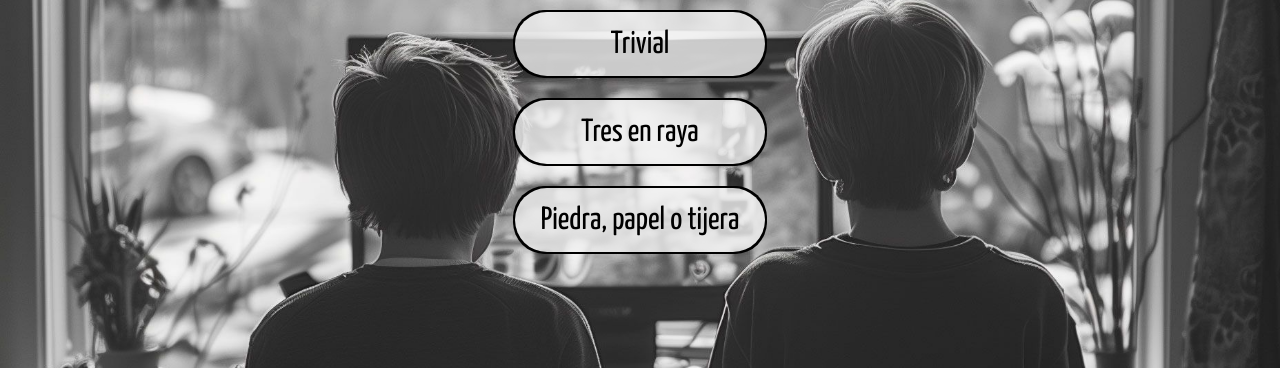
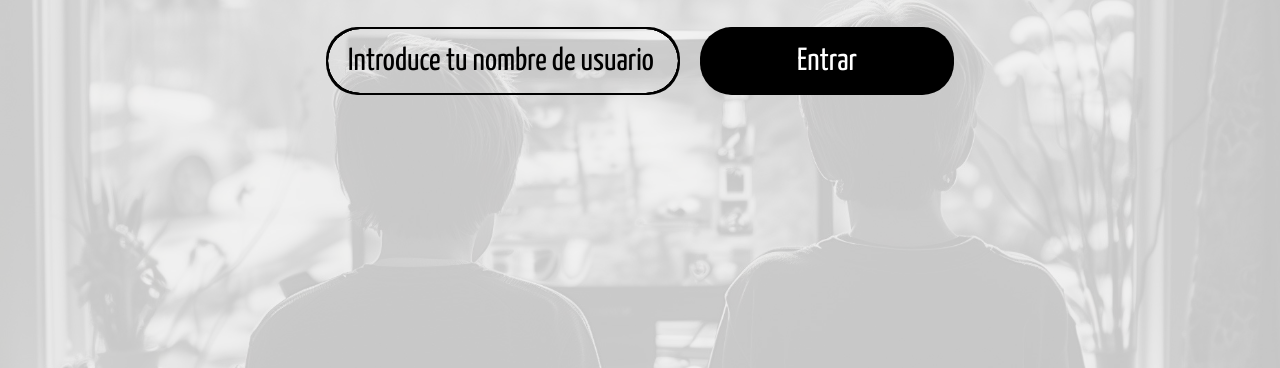
Before and after one commit to marugandev/proyecto-5-gameshub, a website built with Vite: page index.html in a window 1280 px wide. Shown: the part 339-707 px from the top of the page. Built offline with nearby package versions, Linux system fonts and the light colour scheme; a web font is replaced by a local one.

Commit message:
FIX USERNAME

```diff
--- a/main.js
+++ b/main.js
@@ -9,12 +9,16 @@ const InitGameshub = () => {
   const main = document.createElement("main");
   document.body.append(main);
 
+  const showHero = () => {
+    Hero();
+    PopStateListener({ links: GamesData });
+  };
+
   if (!localStorage.getItem("userName")) {
-    UserName();
+    UserName(showHero);
+  } else {
+    showHero();
   }
-
-  Hero();
-  PopStateListener({ links: GamesData });
 };
 
 InitGameshub();
--- a/src/components/UserName/UserName.css
+++ b/src/components/UserName/UserName.css
@@ -1,11 +1,17 @@
 .form {
-  position: fixed;
-  width: 100%;
-  height: 100%;
+  display: flex;
+  /*   flex-direction: column; */
+  justify-content: center;
+  align-items: center;
+  width: 100vw;
+  height: 100svh;
   background-color: rgba(
     var(--gh-rgb-background-color),
     var(--gh-rgba-background-opacity)
   );
+  position: absolute;
+  top: 0;
+  right: 0;
 }
 
 .form__label {
@@ -13,7 +19,6 @@
 }
 
 .form__input {
-  margin-bottom: 700px;
   width: 350px;
   background-color: transparent;
   border-radius: 50px;
@@ -23,46 +28,40 @@
   box-shadow: var(--gh-box-shadow-black);
   padding-left: 20px;
   padding-right: 20px;
+  color: var(--gh-secondary-color);
 }
 
 .form__input::placeholder {
-  color: (var(--gh-secondary-color));
+  color: var(--gh-secondary-color);
 }
 
-/* Para navegadores WebKit (Safari, Chrome, Edge) */
 .form__input::-webkit-input-placeholder {
-  color: (var(--gh-secondary-color));
+  color: var(--gh-secondary-color);
 }
 
-/* Para Firefox */
 .form__input::-moz-placeholder {
-  color: (var(--gh-secondary-color));
+  color: var(--gh-secondary-color);
 }
 
-/* Para Internet Explorer 10-11 */
 .form__input:-ms-input-placeholder {
-  color: (var(--gh-secondary-color));
+  color: var(--gh-secondary-color);
 }
 
-/* Para Microsoft Edge */
 .form__input::-ms-input-placeholder {
-  color: (var(--gh-secondary-color));
+  color: var(--gh-secondary-color);
 }
 
 .form__button {
-  margin-bottom: 700px;
   width: auto;
   padding-left: 20px;
   padding-right: 20px;
 }
 
-@media screen and (max-width: 500px) {
+@media screen and (max-width: 650px) {
   .form {
     flex-direction: column;
   }
-  .form__input {
-    margin-bottom: 0;
-  }
+
   .form__button {
     width: 350px;
   }
--- a/src/components/UserName/UserName.js
+++ b/src/components/UserName/UserName.js
@@ -2,8 +2,7 @@ import "./UserName.css";
 
 import { Button } from "../Button/Button";
 
-export const UserName = () => {
-  console.log("PRUEBA");
+export const UserName = (callback) => {
   const form = document.createElement("form");
   form.classList.add("form", "flex-container");
 
@@ -27,9 +26,10 @@ export const UserName = () => {
 
     if (userName) {
       localStorage.setItem("userName", userName);
-      /* alert(`Nombre de usuario ${username} guardado.`); */
-      /*  usernameInput.value = ""; */
       form.remove();
+      if (callback) {
+        callback();
+      }
     }
   });
 
```
